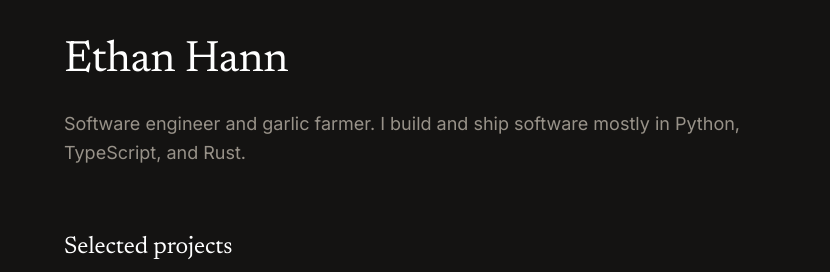
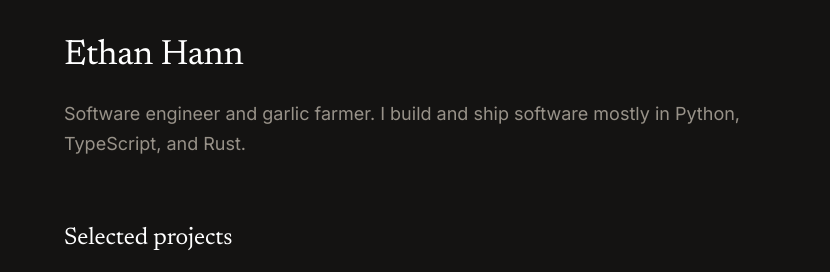
Before and after one commit to ethanhann/ethanhann.github.io, an Astro site: page / in a window 1280 px wide. Shown: the part 492-764 px from the top of the page, without its empty margins (224-1054 px from the left). Built offline with nearby package versions, Linux system fonts and the light colour scheme; Astro itself is replaced by a stand-in of ours.

Commit message:
Reduce h1 font size

```diff
--- a/src/styles/global.css
+++ b/src/styles/global.css
@@ -59,7 +59,7 @@
 
     h1 {
         font-family: var(--font-serif), serif;
-        @apply text-[2.75rem] font-normal leading-[1.1] tracking-[-0.01em] text-white;
+        @apply text-[2.2rem] font-normal leading-[1.1] tracking-[-0.01em] text-white;
     }
 
     h2 {
```
